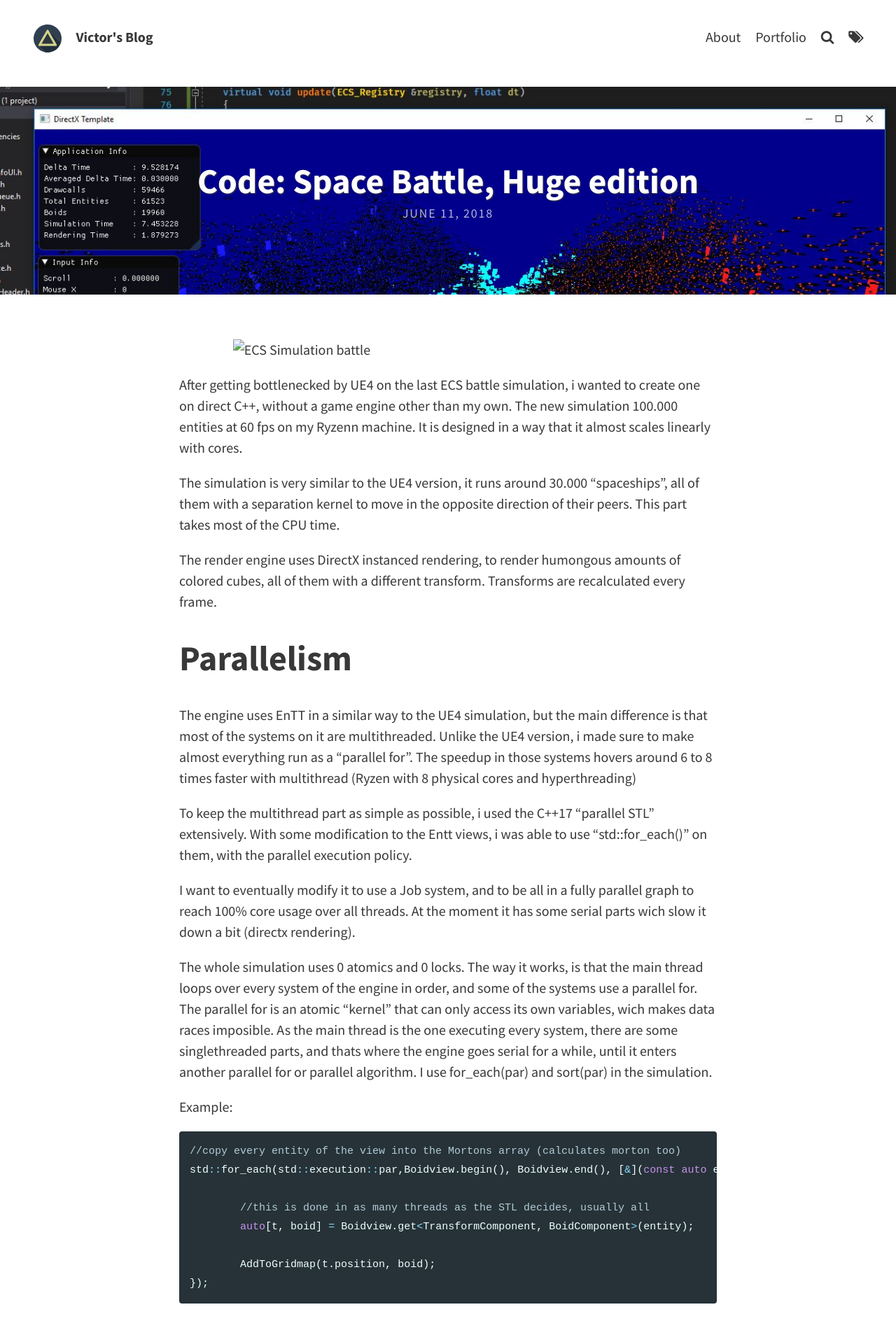
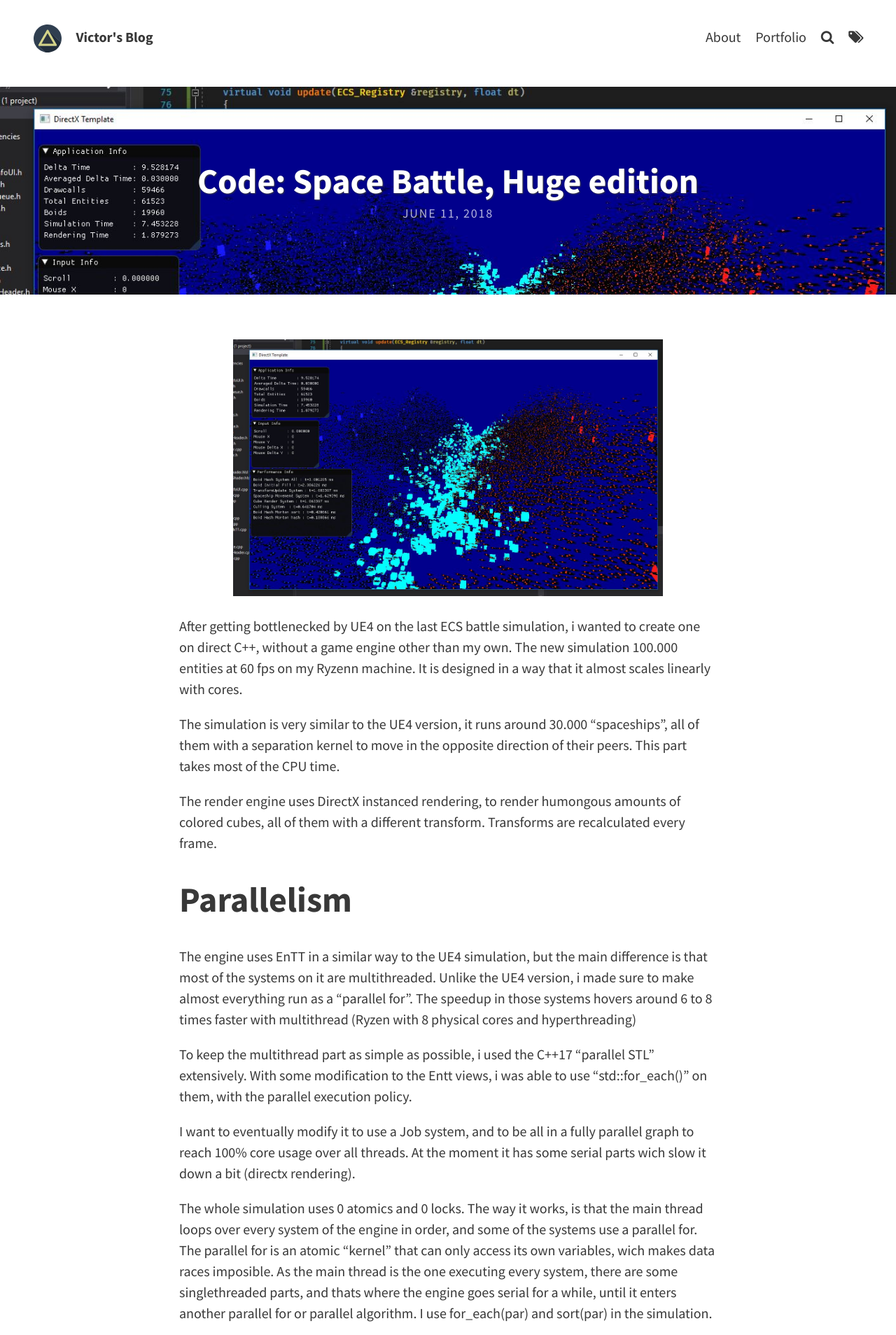
Before and after one commit to vblanco20-1/vblanco20-1.github.io, a Jekyll site: the page built from _posts/2018-06-11-post-ecs-battle-huge.md, in a window 1280 px wide. Shown: the top 1908 px of the page at 70% size. Built offline with Jekyll 4.4.1, drawn with Linux system fonts in a browser that asks for light colours.

Commit message:
fixed typo

```diff
--- a/_posts/2018-06-11-post-ecs-battle-huge.md
+++ b/_posts/2018-06-11-post-ecs-battle-huge.md
@@ -14,7 +14,7 @@ tags:
   - DirectX
 ---
 
-![ECS Simulation battle]({{ site.baseurl }}assets/img/screenshots/hugebattle.jpg)
+![ECS Simulation battle]({{ site.baseurl }}/assets/img/screenshots/hugebattle.jpg)
 
 
 After getting bottlenecked by UE4 on the last ECS battle simulation, i wanted to create one on direct C++, without a game engine other than my own.
```
